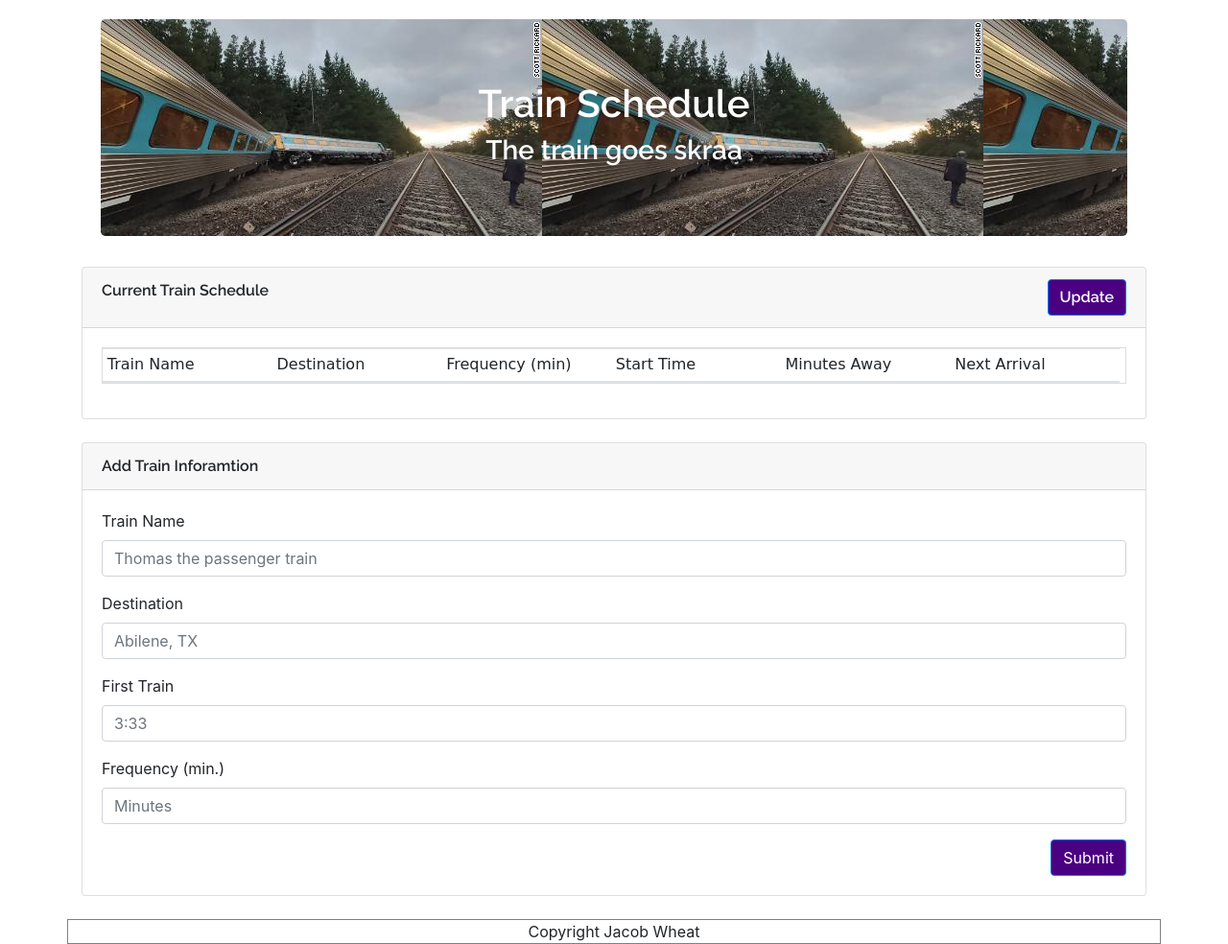
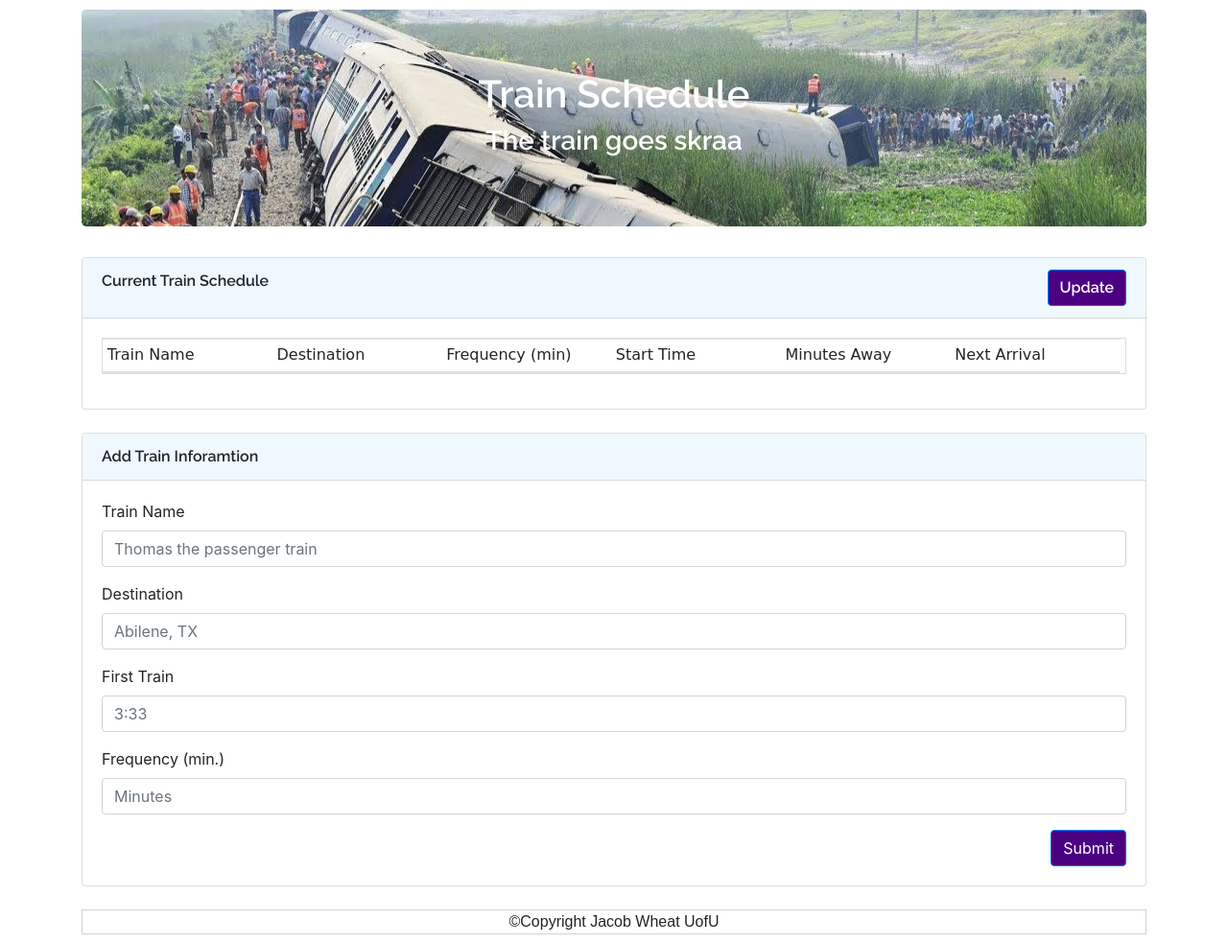
Before and after one commit to Jakenbake20/Train-Schedule, a plain HTML site: page index.html in a window 1280 px wide. Shown: the whole page at 96% size. Drawn offline with nearby package versions, Linux system fonts and the light colour scheme; no server answers; a web font is replaced by a local one.

Commit message:
figured out some css problems I was having but not my miutes away column.

```diff
--- a/assets/app.js
+++ b/assets/app.js
@@ -96,7 +96,7 @@ var firebaseConfig = {
     var currentTime = moment();
     console.log("CURRENT TIME: " + moment(currentTime).format("HH:mm"));
 
-    // // Prettify the train start
+
     var trnStartPretty = moment.unix(trnStart).format("HH:mm");
 
     // Create the new row
--- a/assets/style.css
+++ b/assets/style.css
@@ -8,13 +8,14 @@ td {
     background-repeat: repeat;
     font-family: 'Raleway', sans-serif;
     color: white;
-     margin: 20px;
+     margin-top: 10px;
 
 }
 
 .card-header {
   font-family: 'Raleway', sans-serif;
   font-weight: bold;
+  background-color: aliceblue;
 
 }
 
@@ -44,13 +45,12 @@ tr:nth-child(even){
   background-color: #f2f2f2
 }
 
+
 footer {
     text-align: center;
     width: 100%;
-}
-
-#footer {
     border-style: solid;
     border-width: thin;
-    border-color: gray;
+    border-color: lightgray;
+    font-family: Arial, Helvetica, sans-serif;
 }
--- a/index.html
+++ b/index.html
@@ -7,16 +7,16 @@
     <title>Train Schedule</title>
     <meta name="viewport" content="width=device-width, initial-scale=1">
     <link rel="stylesheet" type="text/css" href="assets/reset.css">
+
+    <link rel="stylesheet" href="https://stackpath.bootstrapcdn.com/bootstrap/4.4.1/css/bootstrap.min.css" integrity="sha384-Vkoo8x4CGsO3+Hhxv8T/Q5PaXtkKtu6ug5TOeNV6gBiFeWPGFN9MuhOf23Q9Ifjh" crossorigin="anonymous">
+    <link href="https://fonts.googleapis.com/css?family=Raleway:600|ZCOOL+QingKe+HuangYou" rel="stylesheet">
     <link rel="stylesheet" type="text/css" media="screen" href="assets/style.css" >
-    <link rel="stylesheet" href="https://maxcdn.bootstrapcdn.com/bootstrap/4.0.0/css/bootstrap.min.css" integrity="sha384-Gn5384xqQ1aoWXA+058RXPxPg6fy4IWvTNh0E263XmFcJlSAwiGgFAW/dAiS6JXm"
-        crossorigin="anonymous">
-    <link href="https://fonts.googleapis.com/css?family=Raleway:600|ZCOOL+QingKe+HuangYou" rel="stylesheet">
 </head>
 <body>
 
 <div class="container">
 
-    <div class="jumbotron" style="background-image: url(assets/Images/derail.jpg);">
+    <div class="jumbotron" style="background-image: url(assets/Images/crash.jpg);">
 
         <h1 class="text-center">Train Schedule</h1>
         <h3 class="text-center">The train goes skraa</h3>
@@ -80,21 +80,9 @@
       </div>
     </div>
 
-  </div>
+    <footer>&copy;Copyright Jacob Wheat UofU</footer>
 
-  <div class = "container" id = "footer">
-    <footer>Copyright Jacob Wheat</footer>
-
-  </div>
-
-
-
-
-
-
-
-
-
+</div>
 
 
 
```
Also changed, not shown: assets/Images/crash.jpg (added), 1 other file.
